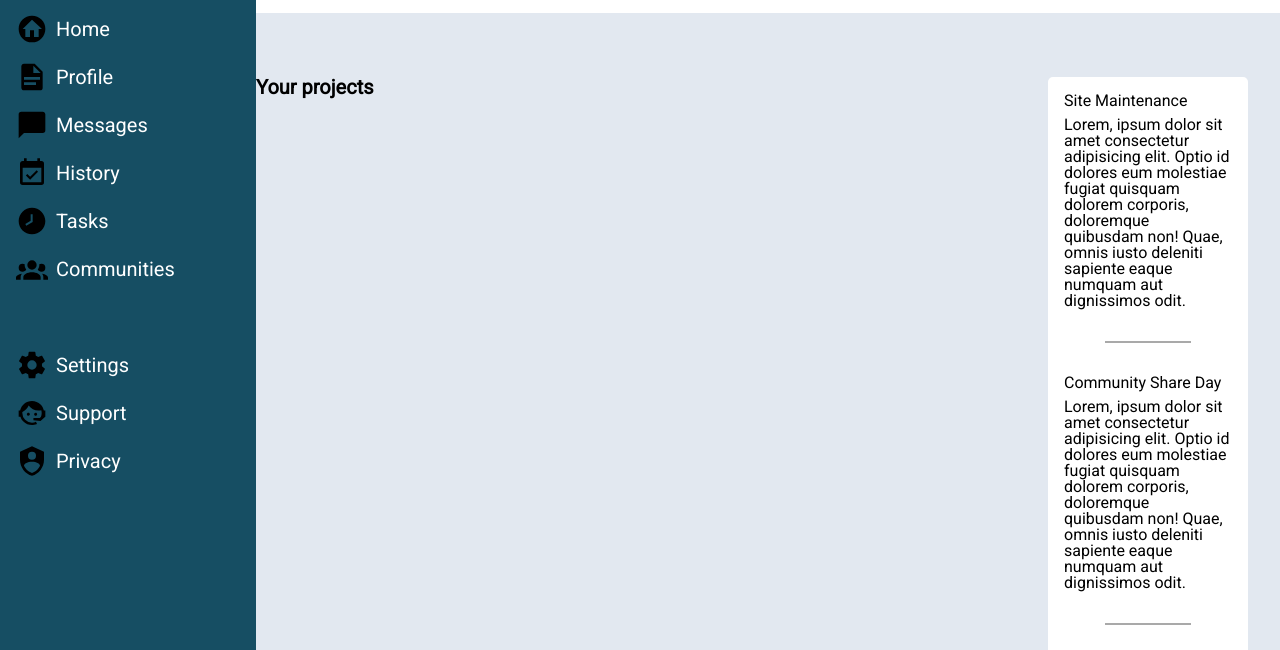
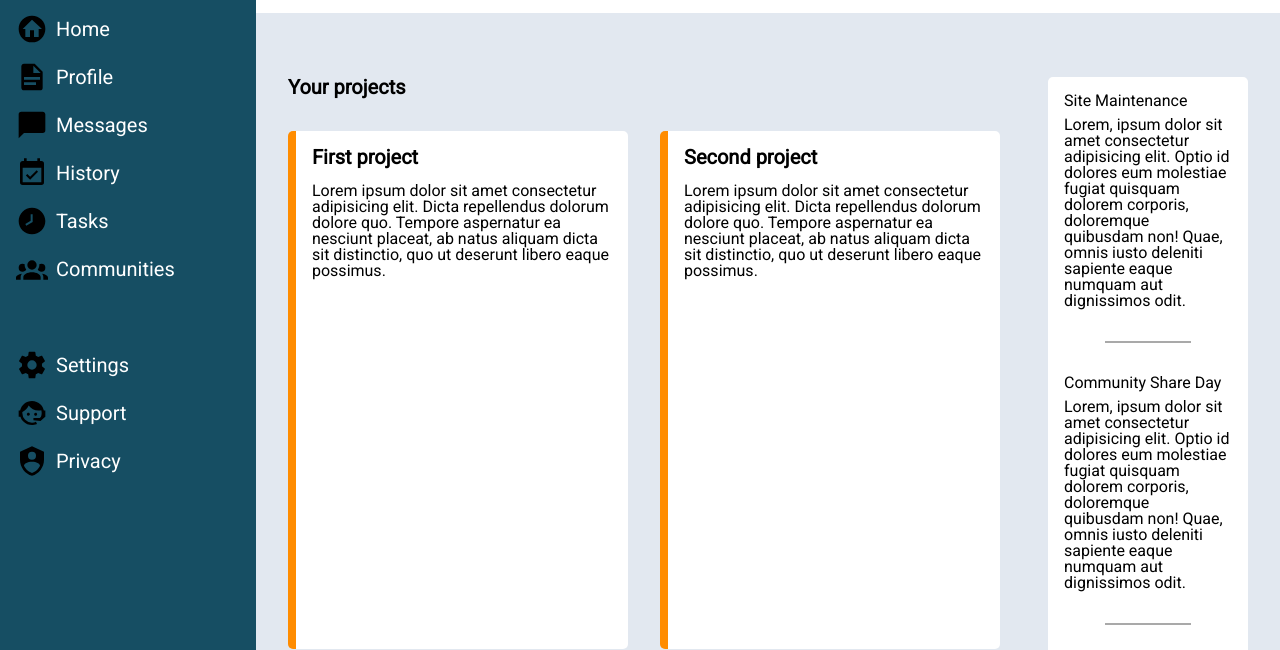
Before and after one commit to dotocan1/admin-dashboard, a plain HTML site: page index.html in a window 1280 px wide. Shown: the part 83-733 px from the top of the page. Drawn offline with Linux system fonts and the light colour scheme.

Commit message:
title is done

```diff
--- a/styles.css
+++ b/styles.css
@@ -131,15 +131,18 @@ body {
 #projects-container {
     display: grid;
     grid-template-columns: 1fr;
-    grid-template-rows: auto;
+    grid-template-rows: 0.1fr 3fr;
     grid-column-start: 1;
     grid-column-end: 3;
     grid-row-start: 1;
     grid-row-end: 3;
 }
 
+#projects-container > *{
+    margin-left: 2rem;
+}
+
 #your-projects-blocks {
-    margin-left: 2rem;
     display: grid;
     /* border: 1px solid black; */
     grid-template-areas:
```
